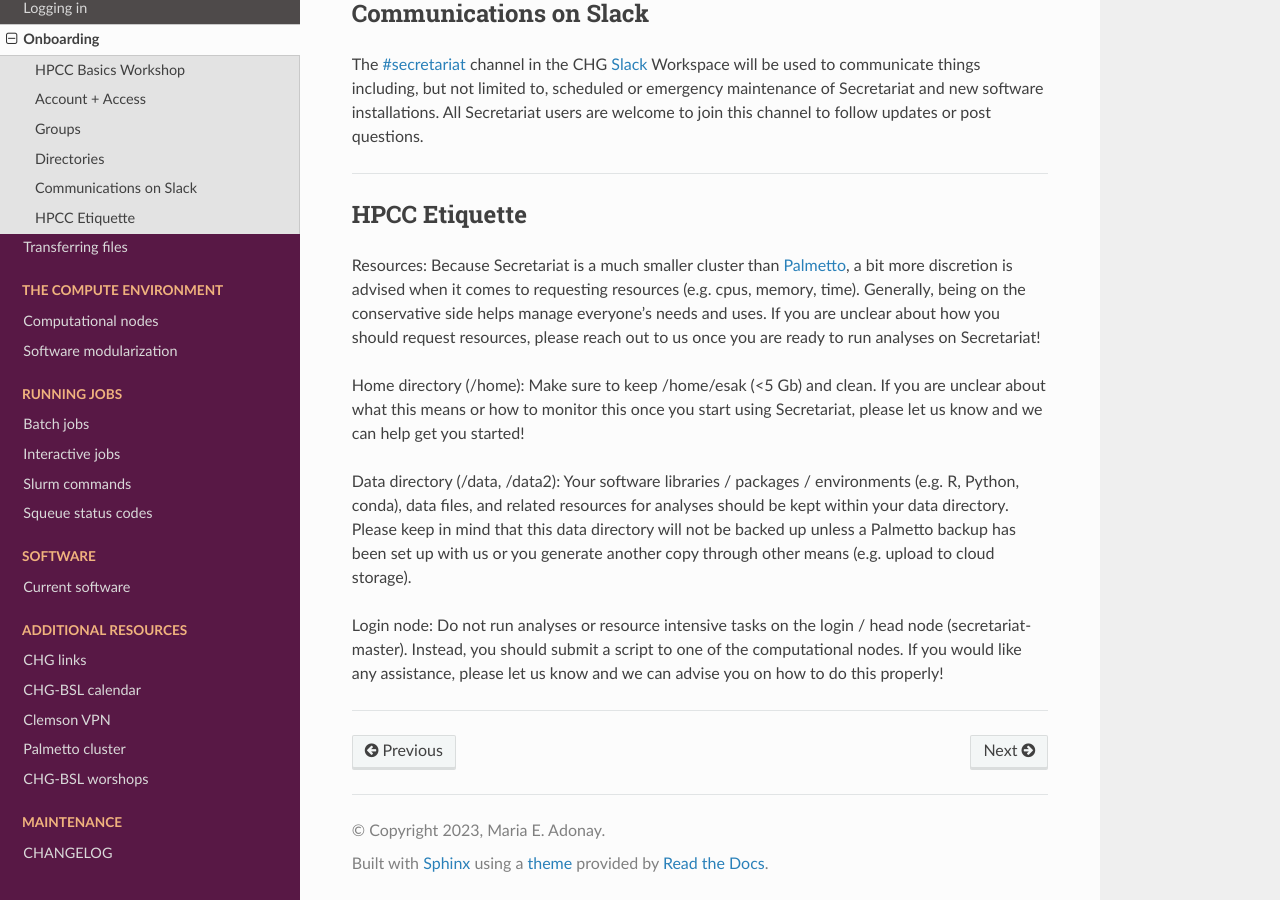
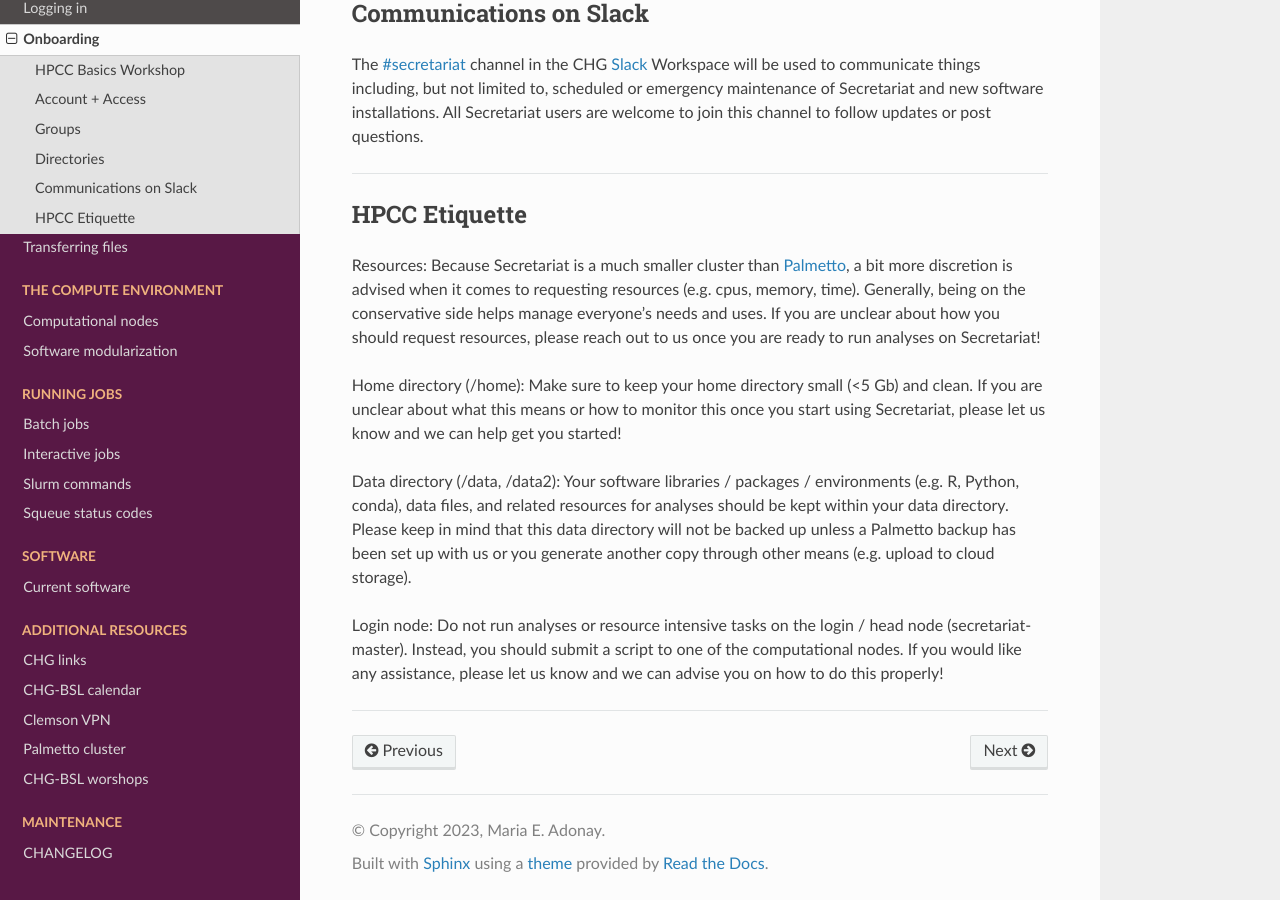
Before and after one commit to amalgamaria/secretariat, a Sphinx documentation site: the page built from docs/access/onboard.rst, in a window 1280 px wide and 900 px high, scrolled down 1209 px. Built offline with Sphinx 7.4.7 and the Read the Docs theme 2.0.0, drawn with Linux system fonts in a browser that asks for light colours; pages that are not in the unit, such as notebooks, are missing from menus.

Commit message:
Fix typo in Etiquette section

```diff
--- a/docs/access/onboard.rst
+++ b/docs/access/onboard.rst
@@ -56,7 +56,7 @@ HPCC Etiquette
 
 Resources: Because Secretariat is a much smaller cluster than `Palmetto`_, a bit more discretion is advised when it comes to requesting resources (e.g. cpus, memory, time). Generally, being on the conservative side helps manage everyone’s needs and uses. If you are unclear about how you should request resources, please reach out to us once you are ready to run analyses on Secretariat!
 
-Home directory (/home): Make sure to keep /home/esak (<5 Gb) and clean. If you are unclear about what this means or how to monitor this once you start using Secretariat, please let us know and we can help get you started!
+Home directory (/home): Make sure to keep your home directory small (<5 Gb) and clean. If you are unclear about what this means or how to monitor this once you start using Secretariat, please let us know and we can help get you started!
 
 Data directory (/data, /data2): Your software libraries / packages / environments (e.g. R, Python, conda), data files, and related resources for analyses should be kept within your data directory. Please keep in mind that this data directory will not be backed up unless a Palmetto backup has been set up with us or you generate another copy through other means (e.g. upload to cloud storage).
 
```
